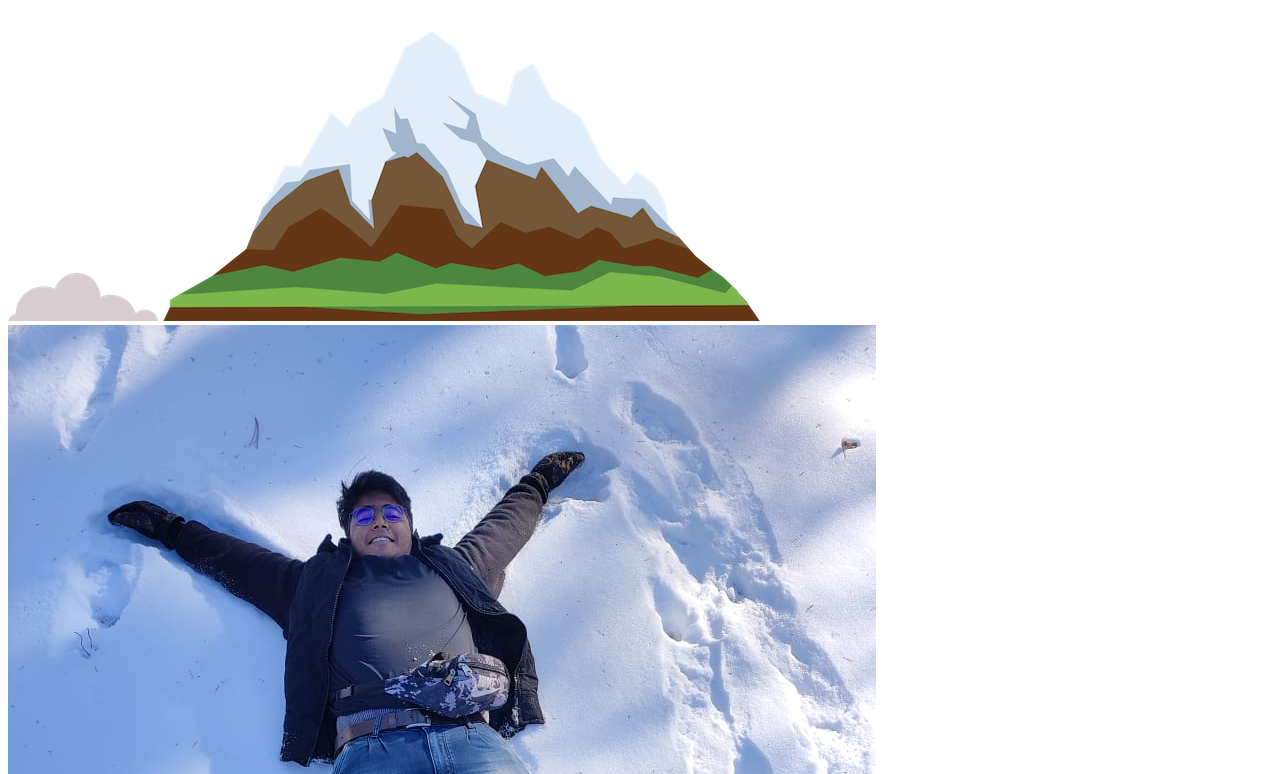
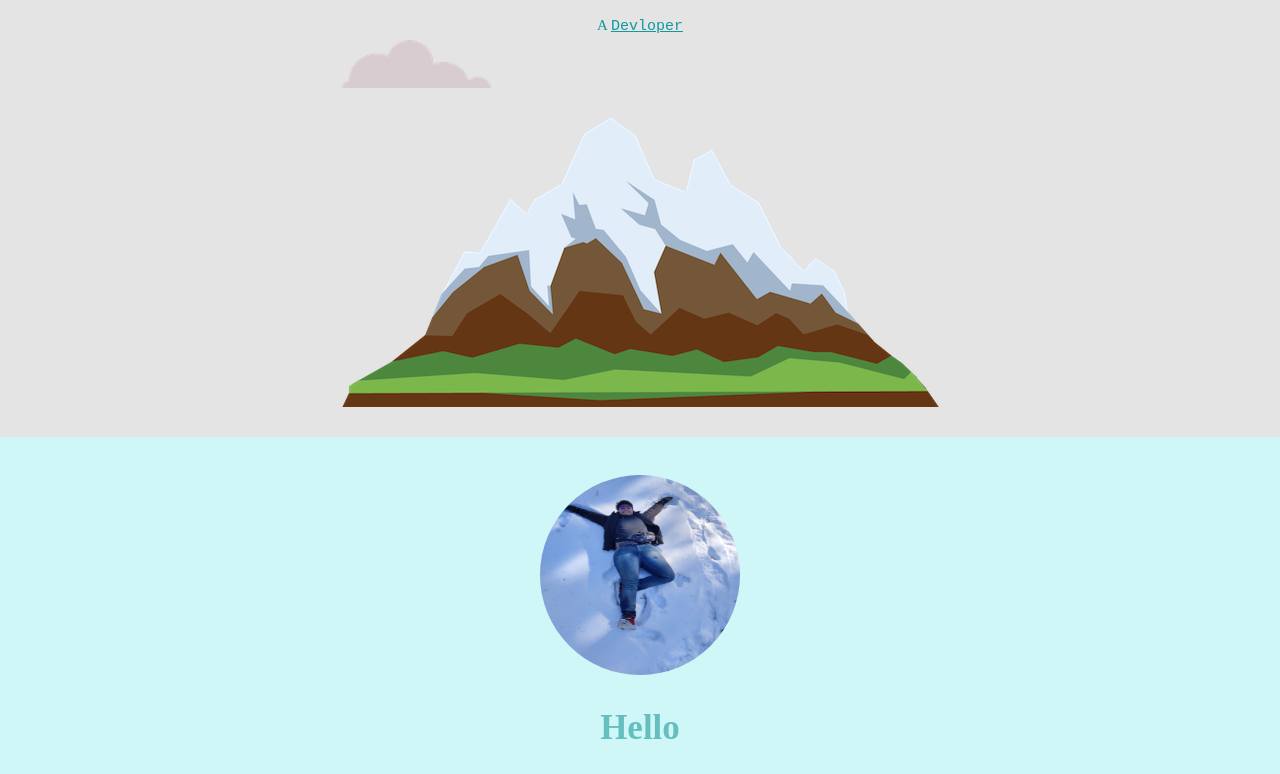
Before and after one commit to Mahesh135428/Mahesh, a plain HTML site: page index.html in a window 1280 px wide. Shown: the part 210-984 px from the top of the page. Drawn offline with Linux system fonts and the light colour scheme; files whose address does not match are found by name.

Commit message:
Update index.html

```diff
--- a/index.html
+++ b/index.html
@@ -9,7 +9,7 @@
     <link rel="icon" href="\CSS My Site\LOGO.icon.png">
     <link rel="preconnect" href="https://fonts.googleapis.com">
 <link rel="preconnect" href="https://fonts.gstatic.com" crossorigin>
-<link href="\Site 2\CSS\Style.css"rel="stylesheet">
+<link href="\Style.css"rel="stylesheet">
 
 </head>
 <body>
```
